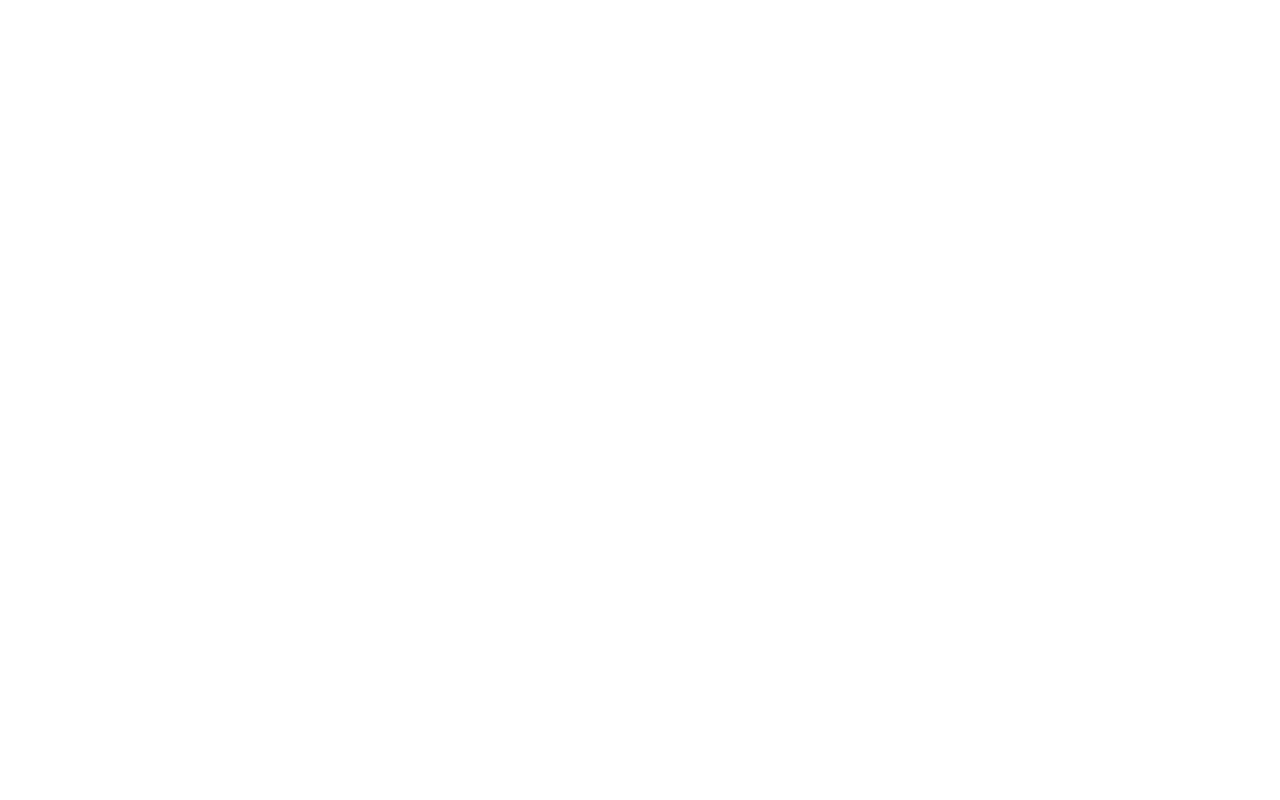
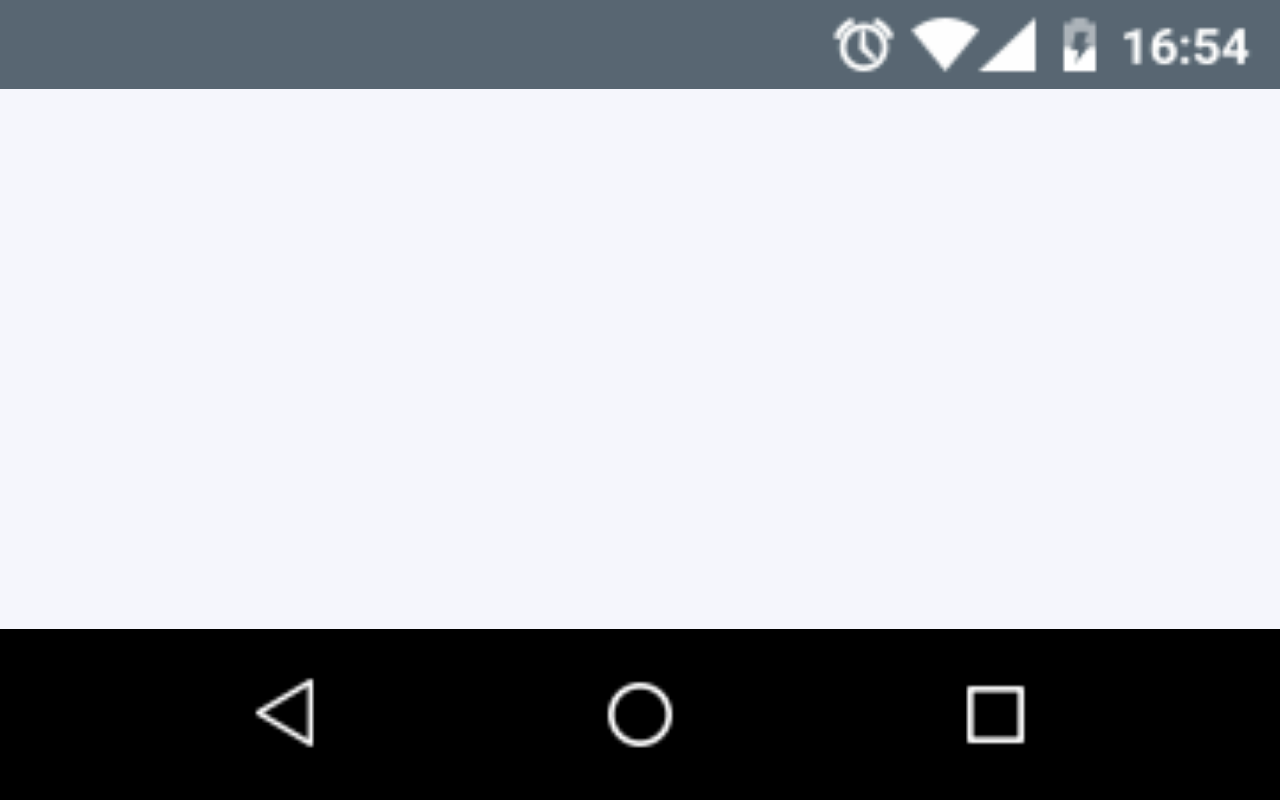
Before and after one commit to ChrisPattison/MotoRide, a plain HTML site: page www/navigation.html in a window 1280 px wide. Drawn offline with Linux system fonts and the light colour scheme.

Commit message:
page info push

```diff
--- /dev/null
+++ b/www/css/cards.css
@@ -0,0 +1,29 @@
+body
+{
+    background-color: #F5F6FC;
+    padding: 0;
+    margin: 0;
+    appearance:none;
+    font-family: arial, sans-serif;
+    color: #111010;
+}
+
+div#padding
+{
+    padding: 5vh 10vw;
+}
+
+img#topBar {
+    position: absolute;;
+    top: 0;
+    left: 0;
+    width: 100%;
+}
+
+
+img#bottomBar {
+    position: absolute;
+    bottom: 0;
+    left: 0;
+    width: 100%;
+}
--- a/www/css/intro.css
+++ b/www/css/intro.css
@@ -19,6 +19,15 @@ img#topBar {
     left: 0;
     width: 100%;
 }
+
+
+img#bottomBar {
+    position: absolute;
+    bottom: 0;
+    left: 0;
+    width: 100%;
+}
+
 
 h1#welcome
 {
@@ -49,10 +58,3 @@ div#button p
     padding: 10px 40px;
     font-size: 24px;
 }
-
-img#bottomBar {
-    position: absolute;
-    bottom: 0;
-    left: 0;
-    width: 100%;
-}
--- a/www/css/navigation.css
+++ b/www/css/navigation.css
@@ -0,0 +1,29 @@
+body
+{
+    background-color: #F5F6FC;
+    padding: 0;
+    margin: 0;
+    appearance:none;
+    font-family: arial, sans-serif;
+    color: #111010;
+}
+
+div#padding
+{
+    padding: 5vh 10vw;
+}
+
+img#topBar {
+    position: absolute;;
+    top: 0;
+    left: 0;
+    width: 100%;
+}
+
+
+img#bottomBar {
+    position: absolute;
+    bottom: 0;
+    left: 0;
+    width: 100%;
+}
--- a/www/css/winner.css
+++ b/www/css/winner.css
@@ -0,0 +1,29 @@
+body
+{
+    background-color: #F5F6FC;
+    padding: 0;
+    margin: 0;
+    appearance:none;
+    font-family: arial, sans-serif;
+    color: #111010;
+}
+
+div#padding
+{
+    padding: 5vh 10vw;
+}
+
+img#topBar {
+    position: absolute;;
+    top: 0;
+    left: 0;
+    width: 100%;
+}
+
+
+img#bottomBar {
+    position: absolute;
+    bottom: 0;
+    left: 0;
+    width: 100%;
+}
--- a/www/navigation.html
+++ b/www/navigation.html
@@ -2,9 +2,11 @@
 <html>
 <head lang="en">
     <meta charset="UTF-8">
-    <title></title>
+    <link rel="stylesheet" type="text/css" href="css/navigation.css">
 </head>
 <body>
+<img src="img/statusbar.png" id="topBar">
+<img src="img/navbar.png" id="bottomBar">
 
 </body>
 </html>
```
Also changed, not shown: www/cards.html (+3 -1 lines), www/intro.html (+1 -1 lines), www/main.html (+3 -1 lines), www/winner.html (+3 -2 lines), www/css/css.css (deleted).
